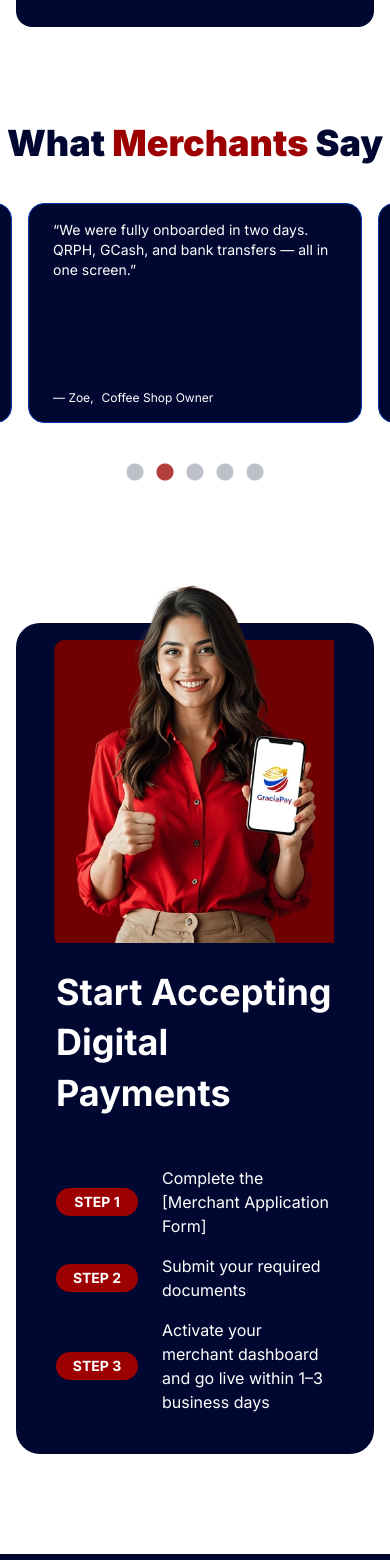
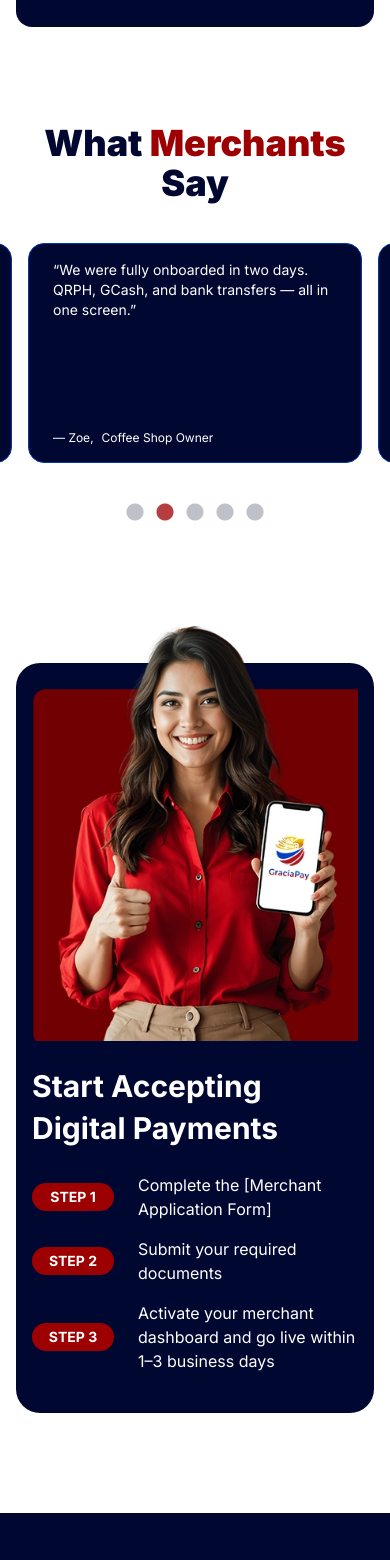
Before and after one commit to voncarcha/graciapay, a Next.js app: page / in a window 390 px wide. Shown: the part 7068-8628 px from the top of the page. Built offline with nearby package versions, Linux system fonts and the light colour scheme.

Commit message:
mobile fixes

```diff
--- a/src/components/ChooseSection/index.tsx
+++ b/src/components/ChooseSection/index.tsx
@@ -17,7 +17,7 @@ const ChooseSection = () => {
         <li className="flex items-center gap-2 bg-dark-blue rounded-2xl px-8 py-4">
           <span className="text-md md:text-lg text-white font-[400] flex-[0_0_40%]"></span>
           <span className="flex-[0_0_30%] text-white flex items-center justify-center">
-            <Image src="/images/logo.png" alt="Logo" width={56} height={56} />
+            <Image src="/images/logo.png" alt="Logo" width={56} height={56} className="h-auto" />
           </span>
           <span className="flex-[0_0_30%] text-white flex items-center justify-center">
             <span className="font-bold text-sm lg:text-lg">Tradional Providers</span>
--- a/src/components/GovSection/index.tsx
+++ b/src/components/GovSection/index.tsx
@@ -4,7 +4,7 @@ import Image from "next/image";
 const GovSection = () => {
   return (
     <section className="w-full relative px-4">
-      <div className="rounded-3xl w-full relative p-10 mb-[100px] md:mb-[150px] max-w-[1280px] mx-auto bg-dark-blue">
+      <div className="rounded-3xl w-full relative px-4 py-10 md:p-10 mb-[100px] md:mb-[150px] max-w-[1280px] mx-auto bg-dark-blue">
         <div className="flex items-start lg:items-center justify-center gap-6 xl:gap-[100px] flex-col lg:flex-row">
           <picture className="relative block mt-[-80px] lg:ml-0 ml-[-20px]">
             <source srcSet="/images/gov.webp" type="image/webp" />
@@ -16,12 +16,12 @@ const GovSection = () => {
             />
           </picture>
           <article className="flex-1 text-white">
-            <h2 className="text-4xl md:text-5xl font-bold leading-[1.4]">
+            <h2 className="text-3xl md:text-5xl font-bold leading-[1.4]">
               Start Accepting
               <br />
               Digital Payments
             </h2>
-            <ul className="mt-12 flex flex-col gap-4">
+            <ul className="mt-6 md:mt-12 flex flex-col gap-4">
               <li className="flex gap-6 items-center">
                 <span className="bg-primary text-white px-4 py-1 rounded-full text-sm font-bold flex-[0_0_82px] text-center block">
                   STEP 1
--- a/src/components/MerchantSection/index.tsx
+++ b/src/components/MerchantSection/index.tsx
@@ -78,8 +78,6 @@ const settings = {
       settings: {
         slidesToShow: 1,
         centerPadding: "20px",
-        // centerMode: false,
-        // infinite: true,
       },
     },
   ],
@@ -88,7 +86,7 @@ const settings = {
 const MerchantSection = () => {
   return (
     <section className="w-full relative pt-10 pb-[200px] overflow-hidden">
-      <h2 className="text-4xl md:text-5xl mt-4 font-[900] text-center">
+      <h2 className="text-4xl md:text-5xl px-4 mt-4 font-[900] text-center">
         What <span className="text-primary">Merchants</span> Say
       </h2>
       <div className="mt-10">
--- a/src/components/OfferSection/index.tsx
+++ b/src/components/OfferSection/index.tsx
@@ -1,6 +1,5 @@
 import React from "react";
 import Image from "next/image";
-import { appendSegmentCacheKeyPart } from "next/dist/shared/lib/segment-cache/segment-value-encoding";
 
 const OFFER_ITEMS = [
   {
--- a/src/components/TopNavigation/index.tsx
+++ b/src/components/TopNavigation/index.tsx
@@ -19,6 +19,7 @@ const TopNavigation = () => {
               alt="Logo"
               width={200}
               height={56}
+              priority
             />
           </Link>
           <aside className="hidden items-center gap-4 lg:flex">
```
